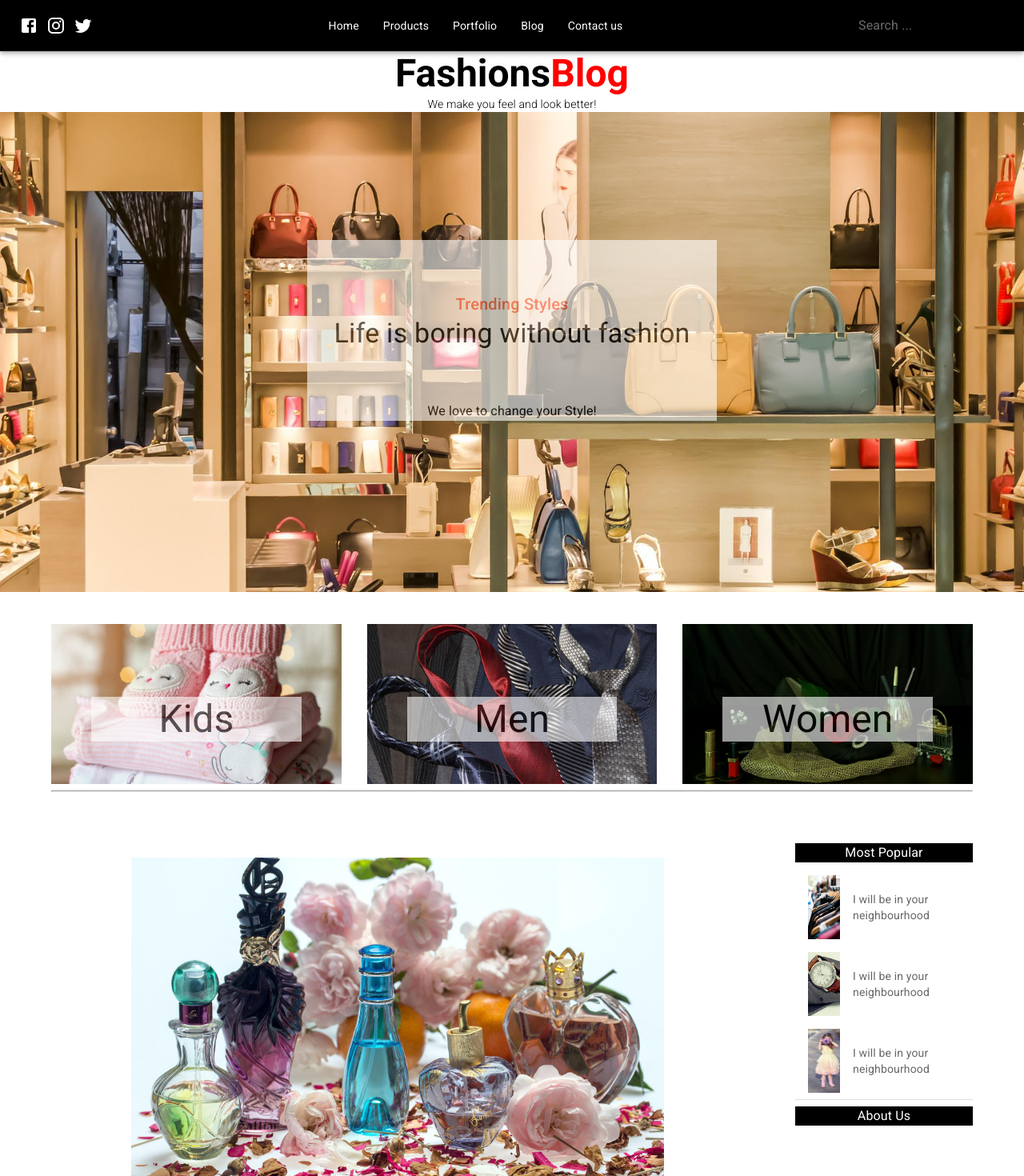
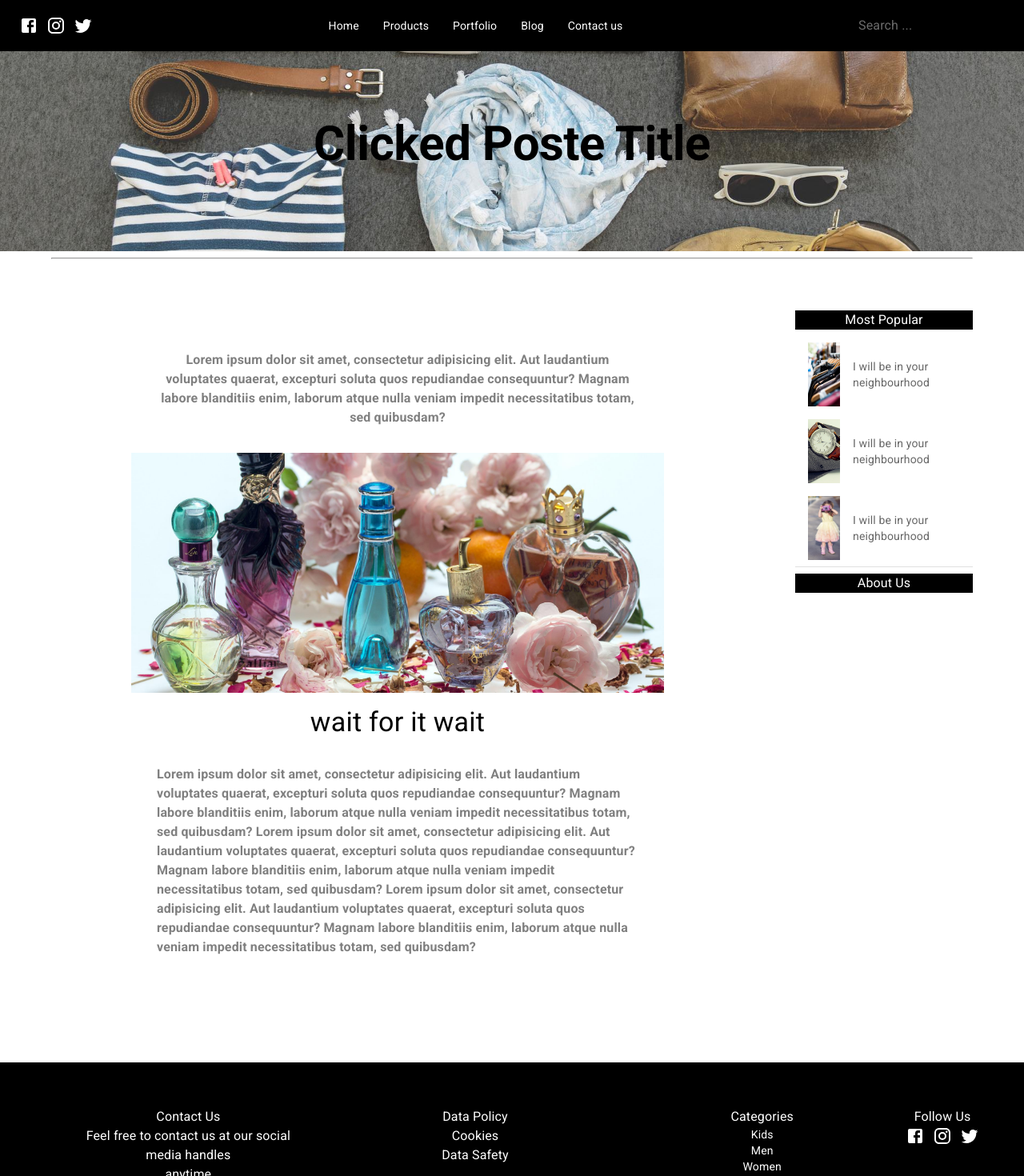
Before and after one commit to deeksha16222/ResponsiveBlog, a React (Create React App) app: page /details in a window 1280 px wide. Shown: the top 1470 px of the page at 80% size. Built offline with nearby package versions, Linux system fonts and the light colour scheme.

Commit message:
eighth commit

```diff
--- a/package.json
+++ b/package.json
@@ -13,6 +13,7 @@
     "@testing-library/user-event": "^13.5.0",
     "react": "^18.2.0",
     "react-dom": "^18.2.0",
+    "react-router-dom": "^6.6.1",
     "react-scripts": "5.0.1",
     "web-vitals": "^2.1.4"
   },
--- a/src/App.js
+++ b/src/App.js
@@ -1,12 +1,19 @@
 import Navbar from "./components/navbar/Navbar";
 import Home from "./home/Home";
-import Footer from "./footer/Footer"
+import Footer from "./footer/Footer";
+import { BrowserRouter, Route, Routes } from "react-router-dom";
+import Details from "./details/Details";
 function App() {
   return (
     <div>
       <Navbar />
-      <Home/>
-      <Footer/>
+      <BrowserRouter>
+        <Routes>
+          <Route path="/" element={<Home />} />
+          <Route path="/details" element={<Details />} />
+        </Routes>
+      </BrowserRouter>
+      <Footer />
     </div>
   );
 }
--- a/src/card/Card.js
+++ b/src/card/Card.js
@@ -1,9 +1,10 @@
 import React from "react";
-import { Box, CardMedia, CardContent, Typography } from "@mui/material";
+import { Box, CardMedia, CardContent, Link, Typography } from "@mui/material";
 
 const Card = ({cardImage}) => {
   return (
     <Box>
+    <Link href="http://localhost:3001/details" sx={{textDecoration:"none"}}>
       <CardMedia
         component="img"
         alt="green iguana"
@@ -31,6 +32,7 @@ const Card = ({cardImage}) => {
           species, ranging across all continents except Antarctica
         </Typography>
       </CardContent>
+      </Link>
     </Box>
   );
 };
--- /dev/null
+++ b/src/details/Details.js
@@ -0,0 +1,84 @@
+import { Box, CardMedia, Container, Stack, Typography } from "@mui/material";
+import React from "react";
+import image5 from "../static/image5.jpg";
+import image3 from "../static/image3.jpg";
+import Rightbar from "../rightbar/Rightbar";
+const Details = () => {
+  return (
+    <Box>
+      <Box
+        sx={{
+          backgroundImage: `url(${image5})`,
+          backgroundPosition: "center",
+          backgroundSize: "cover",
+          height: "250px",
+        }}
+      >
+        <Typography
+          align="center"
+          color={"black"}
+          variant="h2"
+          sx={{ fontWeight: 900, padding: 10 }}
+        >
+          Clicked Poste Title
+        </Typography>
+      </Box>
+      <Container>
+        <hr />
+        <Stack
+          direction={{ xs: "column", md: "row" }}
+          spacing={{ xs: 1, sm: 2, md: 8 }}
+          mt={8}
+        >
+          <Box flex={3} sx={{ padding: "18px 100px 100px 100px" }}>
+            <Typography
+              m={4}
+              align="center"
+              color={"gray"}
+              variant="body1"
+              sx={{ fontWeight: 900 }}
+            >
+              Lorem ipsum dolor sit amet, consectetur adipisicing elit. Aut
+              laudantium voluptates quaerat, excepturi soluta quos repudiandae
+              consequuntur? Magnam labore blanditiis enim, laborum atque nulla
+              veniam impedit necessitatibus totam, sed quibusdam?
+            </Typography>
+            <CardMedia
+              component="img"
+              height="300px"
+              image={image3}
+              alt="green iguana"
+            />
+            <Typography align="center" variant="h4" mt={2}>
+              wait for it wait
+            </Typography>
+            <Typography
+              m={4}
+              color={"gray"}
+              variant="body1"
+              sx={{ fontWeight: 900 }}
+            >
+              Lorem ipsum dolor sit amet, consectetur adipisicing elit. Aut
+              laudantium voluptates quaerat, excepturi soluta quos repudiandae
+              consequuntur? Magnam labore blanditiis enim, laborum atque nulla
+              veniam impedit necessitatibus totam, sed quibusdam? Lorem ipsum
+              dolor sit amet, consectetur adipisicing elit. Aut laudantium
+              voluptates quaerat, excepturi soluta quos repudiandae
+              consequuntur? Magnam labore blanditiis enim, laborum atque nulla
+              veniam impedit necessitatibus totam, sed quibusdam? Lorem ipsum
+              dolor sit amet, consectetur adipisicing elit. Aut laudantium
+              voluptates quaerat, excepturi soluta quos repudiandae
+              consequuntur? Magnam labore blanditiis enim, laborum atque nulla
+              veniam impedit necessitatibus totam, sed quibusdam?
+            </Typography>
+          </Box>
+          <Box flex={1}>
+            <Rightbar />
+          </Box>
+        </Stack>
+      </Container>
+    </Box>
+  );
+};
+
+export default Details;
```
Also changed, not shown: src/static/image5.jpg (added), 1 other file (tests, documents, lock files or other folders).
